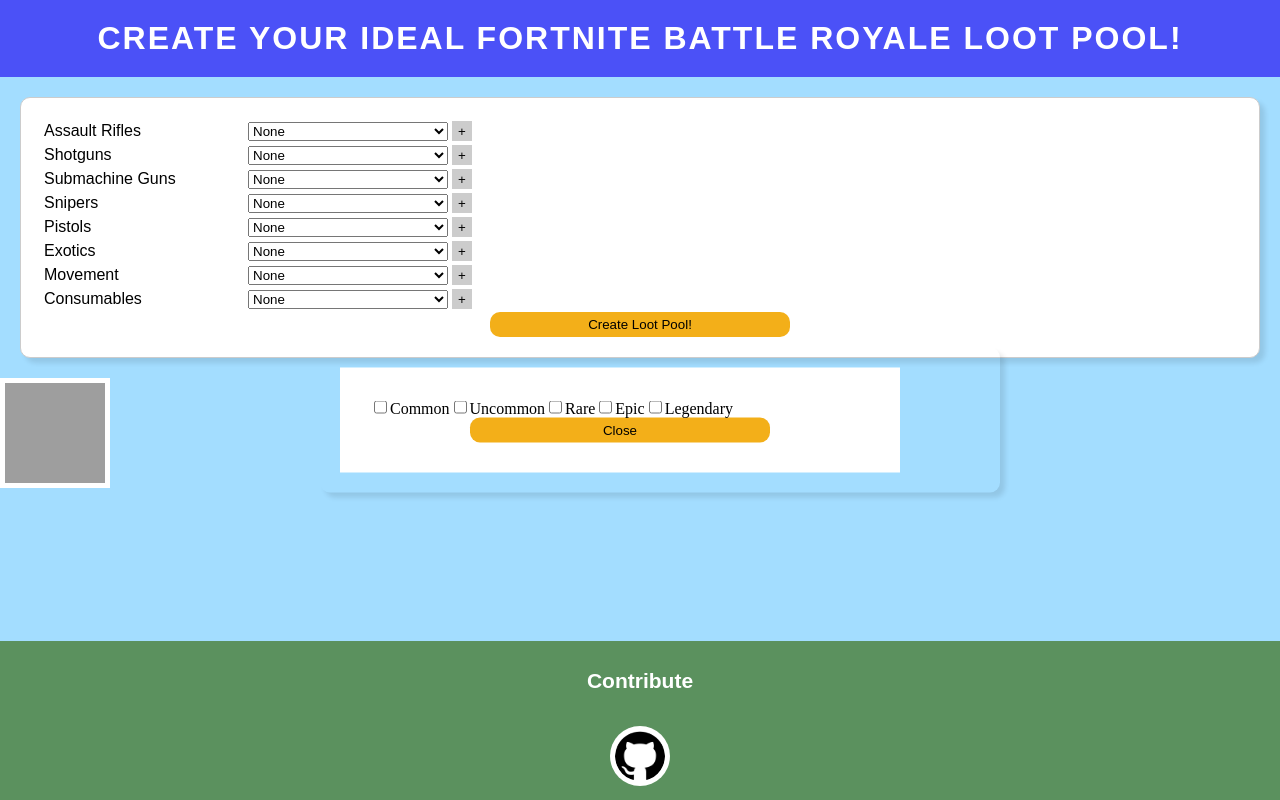
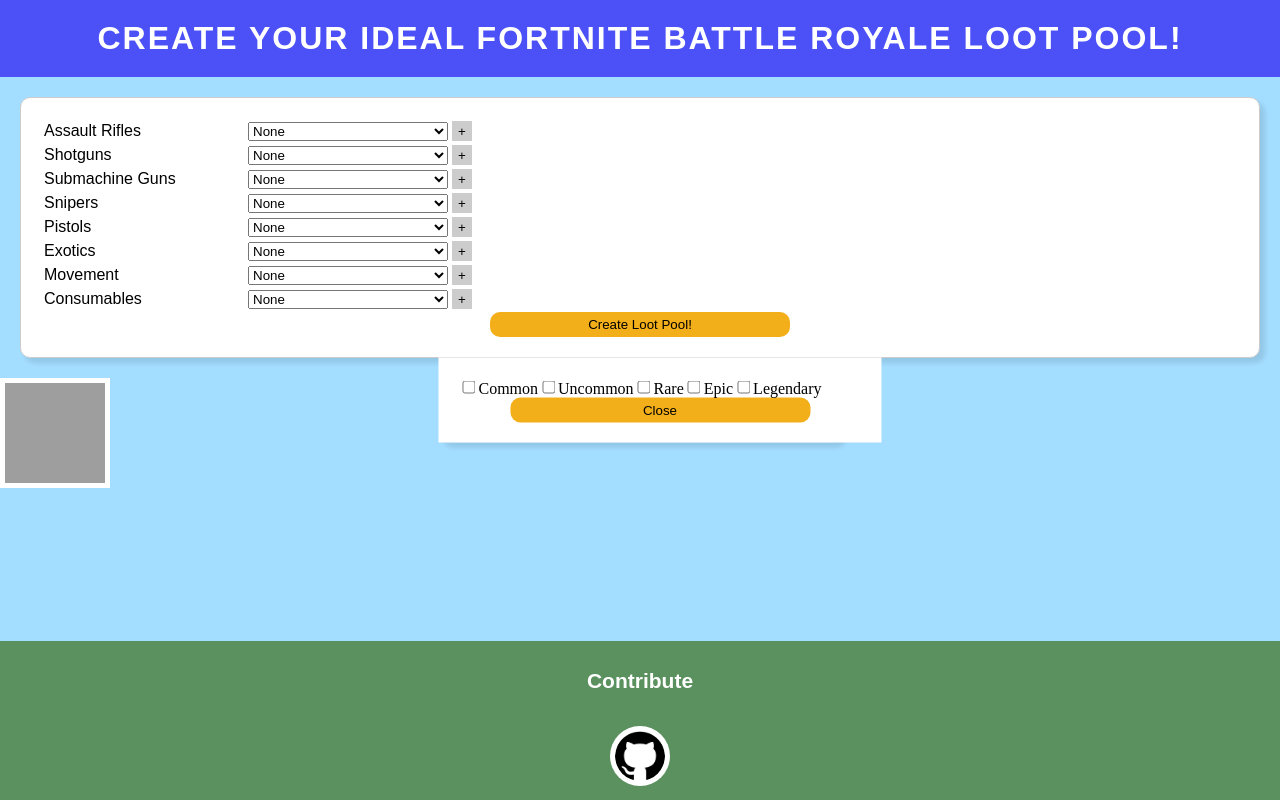
Before and after one commit to alessadroc/ideal-fortnite, a React (Vite) app: page / in a window 1280 px wide. Both pictures are taken after a click on the picture 55 px from the left and 433 px from the top of the page. Built offline with nearby package versions, Linux system fonts and the light colour scheme; grey boxes are pictures that could not be loaded.

Commit message:
Fixed the outer padding causing problems.

```diff
--- a/src/index.css
+++ b/src/index.css
@@ -144,13 +144,10 @@
   position: fixed;
   top: 50%;
   left: 50%;
-  width: 50%;
   transform: translate(-50%, -50%);
 
   border-radius: 10px;
   box-shadow: 5px 5px 5px hsla(0, 0%, 0%, 0.1);
-  padding: 20px;
-  margin: 20px;
 
   display: inline-block;
   justify-content: center;
@@ -159,9 +156,9 @@
 
 .popup-inner {
   position: relative;
-  padding: 30px;
   width: 100%;
   max-width: 500px;
+  padding: 20px;
   background-color: hsl(0, 0%, 100%);
 }
 
```
